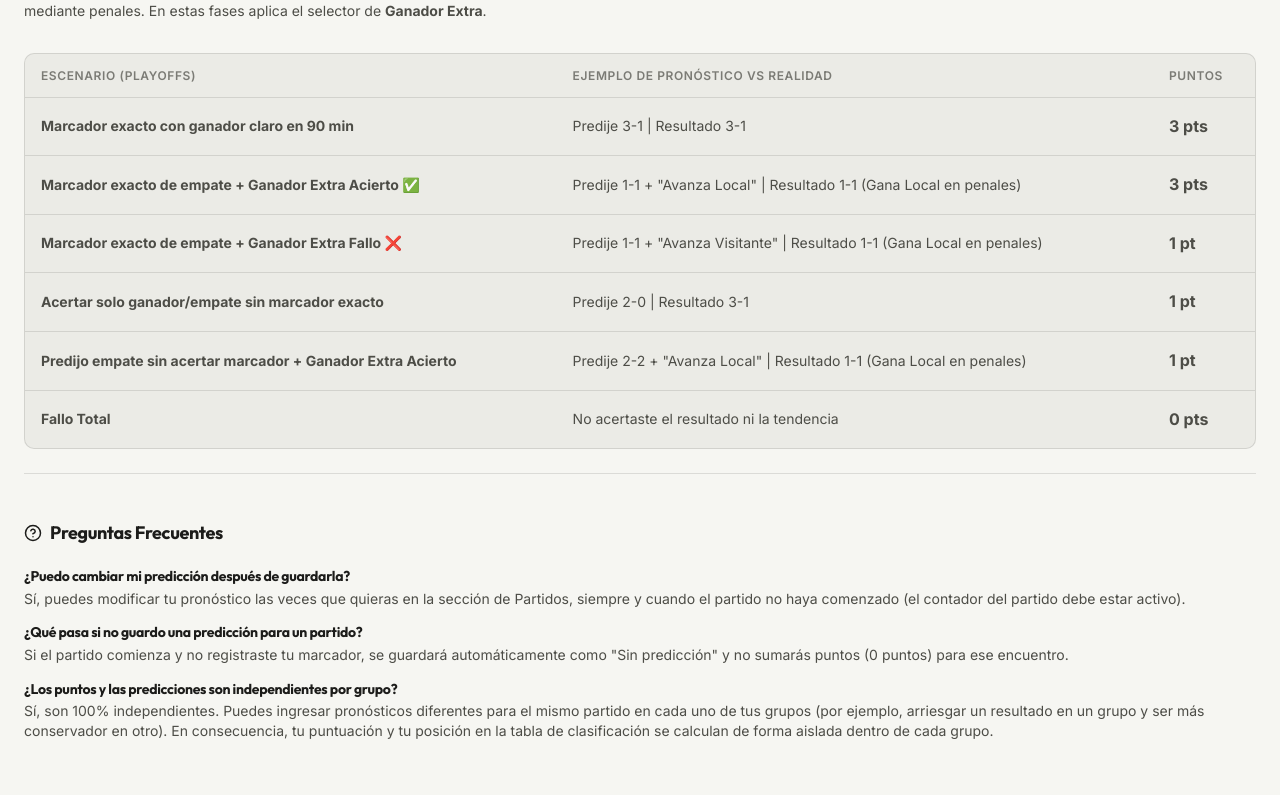
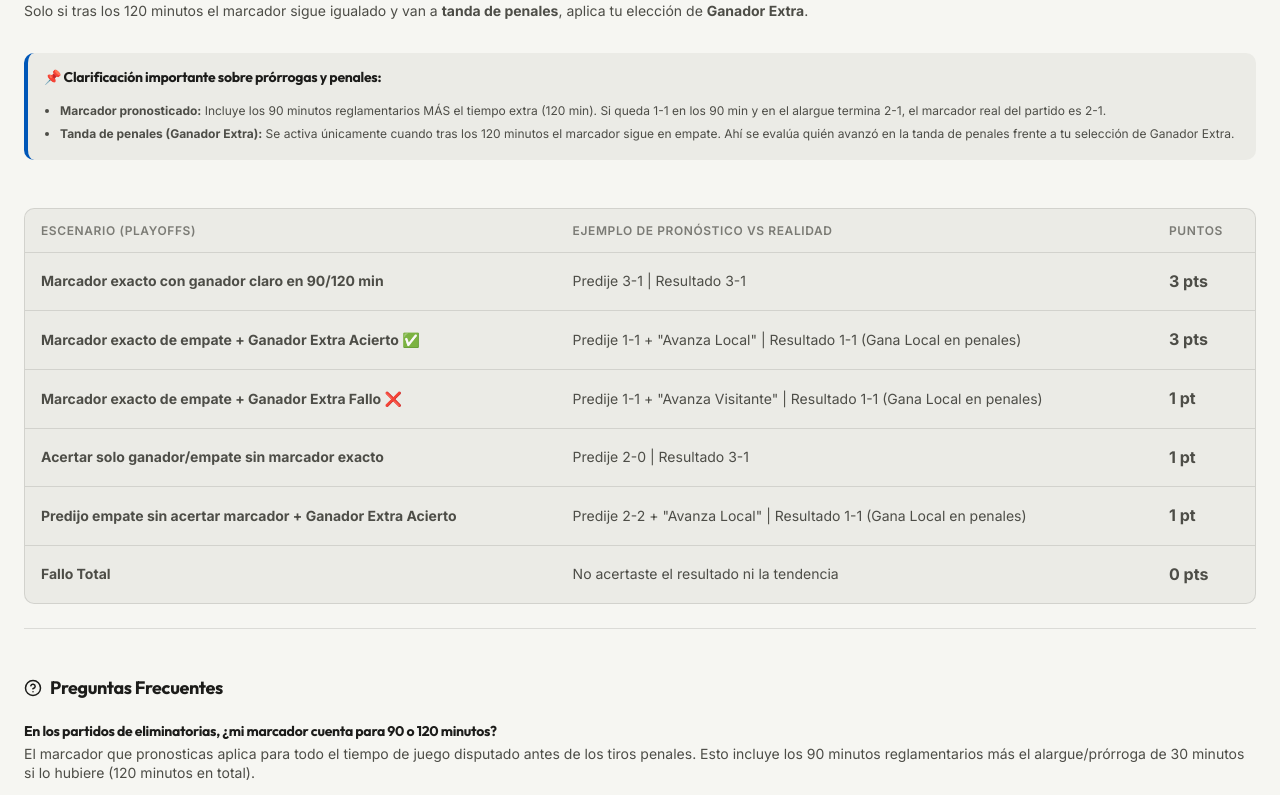
Before and after one commit to Leoortizm/KikiMundialista, a React (Vite) app: page /reglas in a window 1280 px wide. Shown: the part 885-1680 px from the top of the page. Built offline with nearby package versions, Linux system fonts and the light colour scheme; no server answers; the database is empty; sample sign-in values are in the browser's storage.

Commit message:
docs: aclara en reglas que el marcador pronosticado cubre 90min + alargue de 120min antes de penales

```diff
--- a/src/pages/ReglasPage.tsx
+++ b/src/pages/ReglasPage.tsx
@@ -93,8 +93,18 @@ export default function ReglasPage() {
         <h2 className={styles.sectionTitle}><AlertTriangle size={18} /> Fase de Eliminatorias (Playoffs y Ganador Extra)</h2>
         <div className={styles.elimInfo}>
           <p className={styles.elimText}>
-            A partir de dieciseisavos de final, los partidos no pueden terminar en empate en la vida real. Si al término de los 90/120 minutos el marcador está empatado, el clasificado se define mediante penales. En estas fases aplica el selector de <strong>Ganador Extra</strong>.
+            En playoffs, los partidos no pueden quedar en tablas. Tu marcador pronosticado aplica para todo el tiempo de juego antes de penales (<strong>90 minutos + prórroga de 120 minutos si la hay</strong>). Solo si tras los 120 minutos el marcador sigue igualado y van a <strong>tanda de penales</strong>, aplica tu elección de <strong>Ganador Extra</strong>.
           </p>
+
+          <div className={styles.infoBox} style={{ marginBlock: 'var(--space-4)', padding: 'var(--space-4)', background: 'var(--bg-surface-2)', borderRadius: 'var(--radius-md)', borderLeft: '4px solid var(--color-primary)' }}>
+            <h4 style={{ margin: 0, marginBottom: 'var(--space-2)', fontSize: 'var(--text-sm)', color: 'var(--text-primary)' }}>
+              📌 Clarificación importante sobre prórrogas y penales:
+            </h4>
+            <ul style={{ margin: 0, paddingLeft: 'var(--space-4)', fontSize: 'var(--text-xs)', color: 'var(--text-secondary)', display: 'flex', flexDirection: 'column', gap: 'var(--space-1)' }}>
+              <li><strong>Marcador pronosticado:</strong> Incluye los 90 minutos reglamentarios MÁS el tiempo extra (120 min). Si queda 1-1 en los 90 min y en el alargue termina 2-1, el marcador real del partido es 2-1.</li>
+              <li><strong>Tanda de penales (Ganador Extra):</strong> Se activa únicamente cuando tras los 120 minutos el marcador sigue en empate. Ahí se evalúa quién avanzó en la tanda de penales frente a tu selección de Ganador Extra.</li>
+            </ul>
+          </div>
 
           <div className={styles.tableWrap} style={{ marginTop: 'var(--space-4)' }}>
             <table className={styles.table}>
@@ -107,7 +117,7 @@ export default function ReglasPage() {
               </thead>
               <tbody>
                 <tr className={styles.rowExacto}>
-                  <td><strong>Marcador exacto con ganador claro en 90 min</strong></td>
+                  <td><strong>Marcador exacto con ganador claro en 90/120 min</strong></td>
                   <td>Predije 3-1 | Resultado 3-1</td>
                   <td className={styles.puntosCell}><strong>3 pts</strong></td>
                 </tr>
@@ -147,6 +157,10 @@ export default function ReglasPage() {
         <h2 className={styles.sectionTitle}><HelpCircle size={18} /> Preguntas Frecuentes</h2>
         <div className={styles.faqList}>
           <div className={styles.faqItem}>
+            <h4 className={styles.faqQuestion}>En los partidos de eliminatorias, ¿mi marcador cuenta para 90 o 120 minutos?</h4>
+            <p className={styles.faqAnswer}>El marcador que pronosticas aplica para todo el tiempo de juego disputado antes de los tiros penales. Esto incluye los 90 minutos reglamentarios más el alargue/prórroga de 30 minutos si lo hubiere (120 minutos en total).</p>
+          </div>
+          <div className={styles.faqItem}>
             <h4 className={styles.faqQuestion}>¿Puedo cambiar mi predicción después de guardarla?</h4>
             <p className={styles.faqAnswer}>Sí, puedes modificar tu pronóstico las veces que quieras en la sección de Partidos, siempre y cuando el partido no haya comenzado (el contador del partido debe estar activo).</p>
           </div>
@@ -156,7 +170,7 @@ export default function ReglasPage() {
           </div>
           <div className={styles.faqItem}>
             <h4 className={styles.faqQuestion}>¿Los puntos y las predicciones son independientes por grupo?</h4>
-            <p className={styles.faqAnswer}>Sí, son 100% independientes. Puedes ingresar pronósticos diferentes para el mismo partido en cada uno de tus grupos (por ejemplo, arriesgar un resultado en un grupo y ser más conservador en otro). En consecuencia, tu puntuación y tu posición en la tabla de clasificación se calculan de forma aislada dentro de cada grupo.</p>
+            <p className={styles.faqAnswer}>Sí, son 100% independientes. Puedes ingresar pronósticos diferentes para el mismo partido en cada uno de tus grupos. Tu puntuación y tu posición en la tabla de clasificación se calculan de forma aislada dentro de cada grupo.</p>
           </div>
         </div>
       </section>
```
